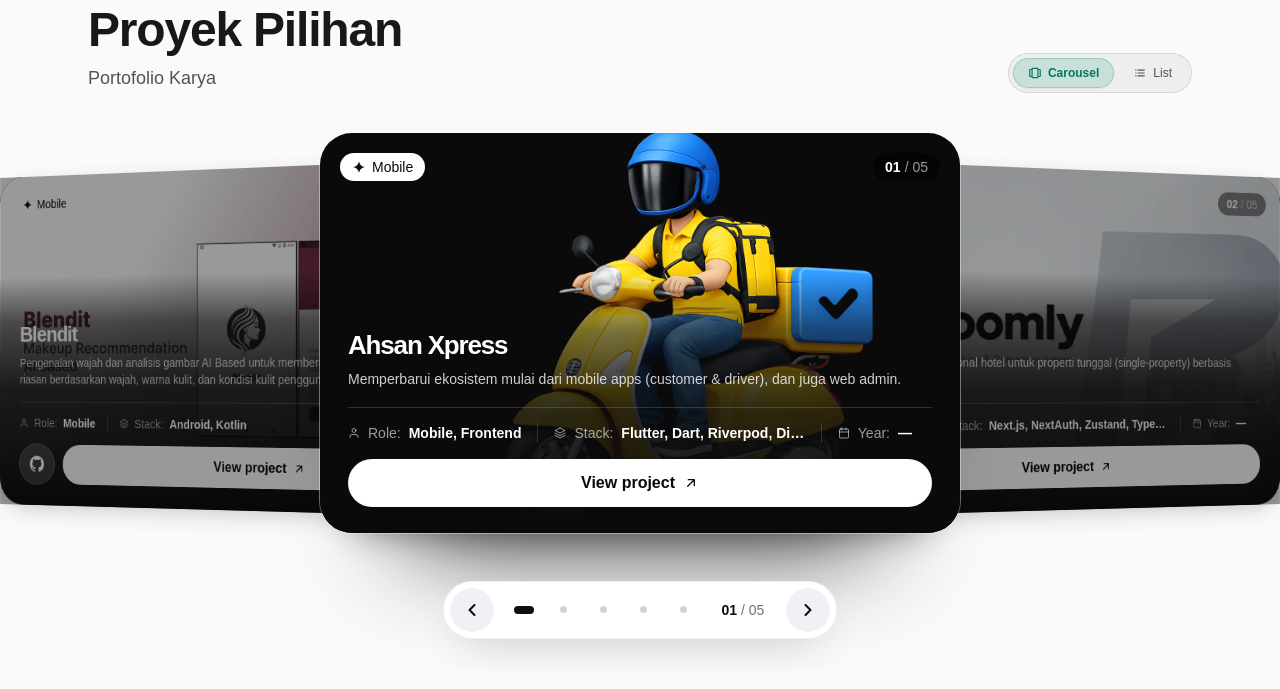
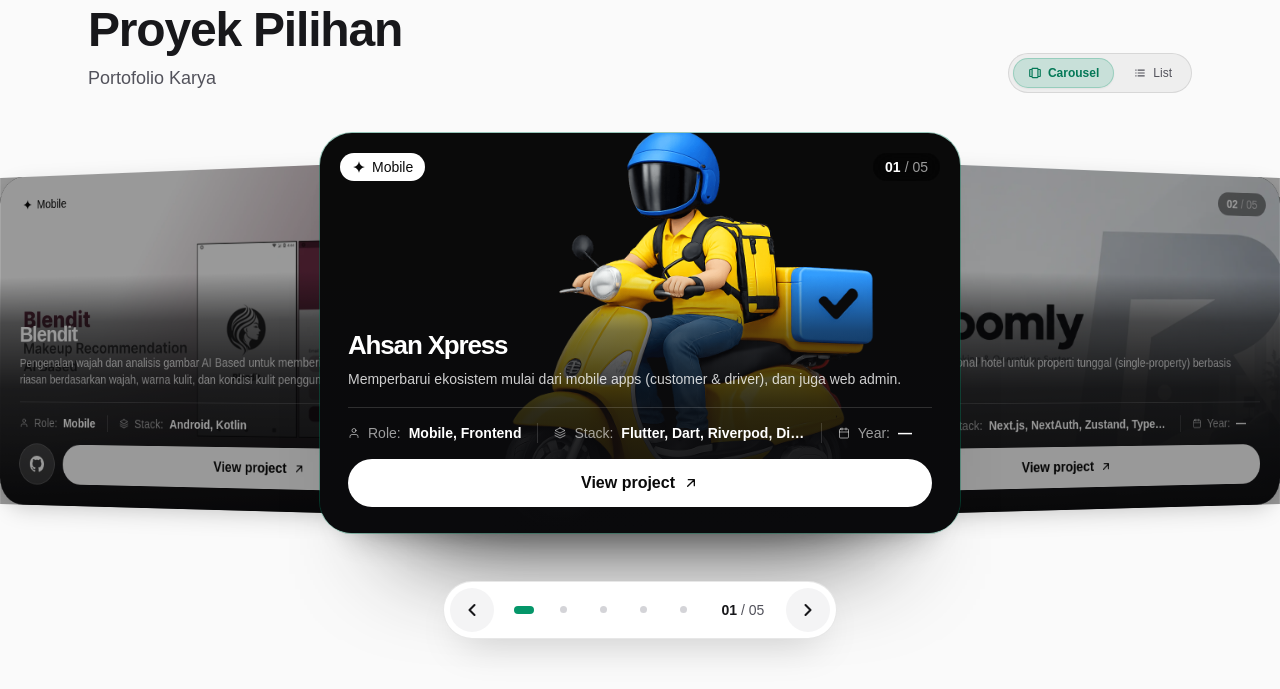
Before and after one commit to aldnazr/portofoliov2, a Next.js app: page / in a window 1280 px wide. Shown: the part 1280-1969 px from the top of the page. Built offline with nearby package versions, Linux system fonts and the light colour scheme; a web font is replaced by a local one.

Commit message:
style(project-carousel): adopt semantic theme and accent colors
Replace hard-coded pagination colors with theme tokens and use the accent color for the active card ring. Update hover and focus states, and respect reduced-motion preferences for more consistent, accessible controls.

```diff
--- a/components/project-carousel/carousel-pagination.tsx
+++ b/components/project-carousel/carousel-pagination.tsx
@@ -30,7 +30,7 @@ function ArrowButton({
       onClick={onClick}
       disabled={disabled}
       aria-label={direction === "prev" ? "Previous project" : "Next project"}
-      className="grid size-9 shrink-0 place-items-center rounded-full bg-[#eff1f4] text-[#0f0f10] transition-[background-color,transform,opacity] duration-200 hover:bg-[#e4e7ec] focus-visible:outline-2 focus-visible:outline-offset-2 focus-visible:outline-neutral-900 active:scale-95 disabled:pointer-events-none disabled:opacity-40 sm:size-11 dark:bg-[#1e2025] dark:text-white dark:hover:bg-[#282a32] dark:focus-visible:outline-white"
+      className="grid size-9 shrink-0 place-items-center rounded-full bg-surface-muted text-foreground transition-[background-color,color,transform,opacity] duration-200 hover:bg-accent-wash hover:text-accent-strong focus-visible:outline-2 focus-visible:outline-offset-2 focus-visible:outline-accent-strong active:scale-95 disabled:pointer-events-none disabled:opacity-40 motion-reduce:transition-none sm:size-11"
     >
       <Icon className="size-4 sm:size-5" />
     </button>
@@ -51,7 +51,7 @@ export function CarouselPagination({
     <nav
       aria-label="Project pagination"
       className={cn(
-        "relative mx-auto flex w-fit max-w-full items-center gap-1.5 rounded-full border border-black/5 bg-white p-1.5 shadow-[0_18px_40px_-18px_rgba(15,23,42,0.25)] sm:gap-3.5 dark:border-white/10 dark:bg-[#151619] dark:shadow-[0_18px_40px_-18px_rgba(0,0,0,0.6)]",
+        "relative mx-auto flex w-fit max-w-full items-center gap-1.5 rounded-full border border-hairline bg-surface p-1.5 shadow-[0_18px_40px_-18px_rgba(0,0,0,0.25)] sm:gap-3.5 dark:shadow-[0_18px_40px_-18px_rgba(0,0,0,0.6)]",
         className,
       )}
     >
@@ -67,14 +67,14 @@ export function CarouselPagination({
                 onClick={() => onSelect(i)}
                 aria-label={`Go to project ${i + 1}`}
                 aria-current={isActive ? "true" : undefined}
-                className="group grid h-8 w-full place-items-center rounded-full focus-visible:outline-2 focus-visible:outline-neutral-900 dark:focus-visible:outline-white"
+                className="group grid h-8 w-full place-items-center rounded-full focus-visible:outline-2 focus-visible:outline-offset-2 focus-visible:outline-accent-strong"
               >
                 <span
                   className={cn(
-                    "block h-1.75 rounded-full transition-all duration-300 ease-out",
+                    "block h-1.75 rounded-full transition-all duration-300 ease-out motion-reduce:transition-none",
                     isActive ?
-                      "w-5 h-2 bg-[#0f0f10] dark:bg-white"
-                    : "w-1.75 bg-neutral-300 group-hover:bg-neutral-400 dark:bg-neutral-700 dark:group-hover:bg-neutral-600",
+                      "w-5 h-2 bg-accent"
+                    : "w-1.75 bg-shade group-hover:bg-accent/60",
                   )}
                 />
               </button>
@@ -83,8 +83,8 @@ export function CarouselPagination({
         })}
       </ul>
 
-      <p className="mx-2 min-w-10 text-center font-medium text-sm text-neutral-500 dark:text-neutral-400">
-        <span className="font-bold text-[#0f0f10] dark:text-white">
+      <p className="mx-2 min-w-10 text-center font-medium text-sm text-muted">
+        <span className="font-bold text-foreground">
           {pad(active + 1)}
         </span>{" "}
         / {pad(total)}
--- a/components/project-carousel/project-card.tsx
+++ b/components/project-carousel/project-card.tsx
@@ -109,7 +109,7 @@ export function ProjectCard({
       className={cn(
         "relative isolate flex h-full w-full flex-col justify-end overflow-hidden rounded-3xl sm:rounded-4xl bg-neutral-950 text-white transition-shadow duration-650 ease-[cubic-bezier(0.22,1,0.36,1)] motion-reduce:transition-none",
         interactive ? SHADOW_ACTIVE : SHADOW_SIDE,
-        interactive && "ring ring-white/40",
+        interactive && "ring ring-accent-strong/40",
       )}
     >
       <Image
```
